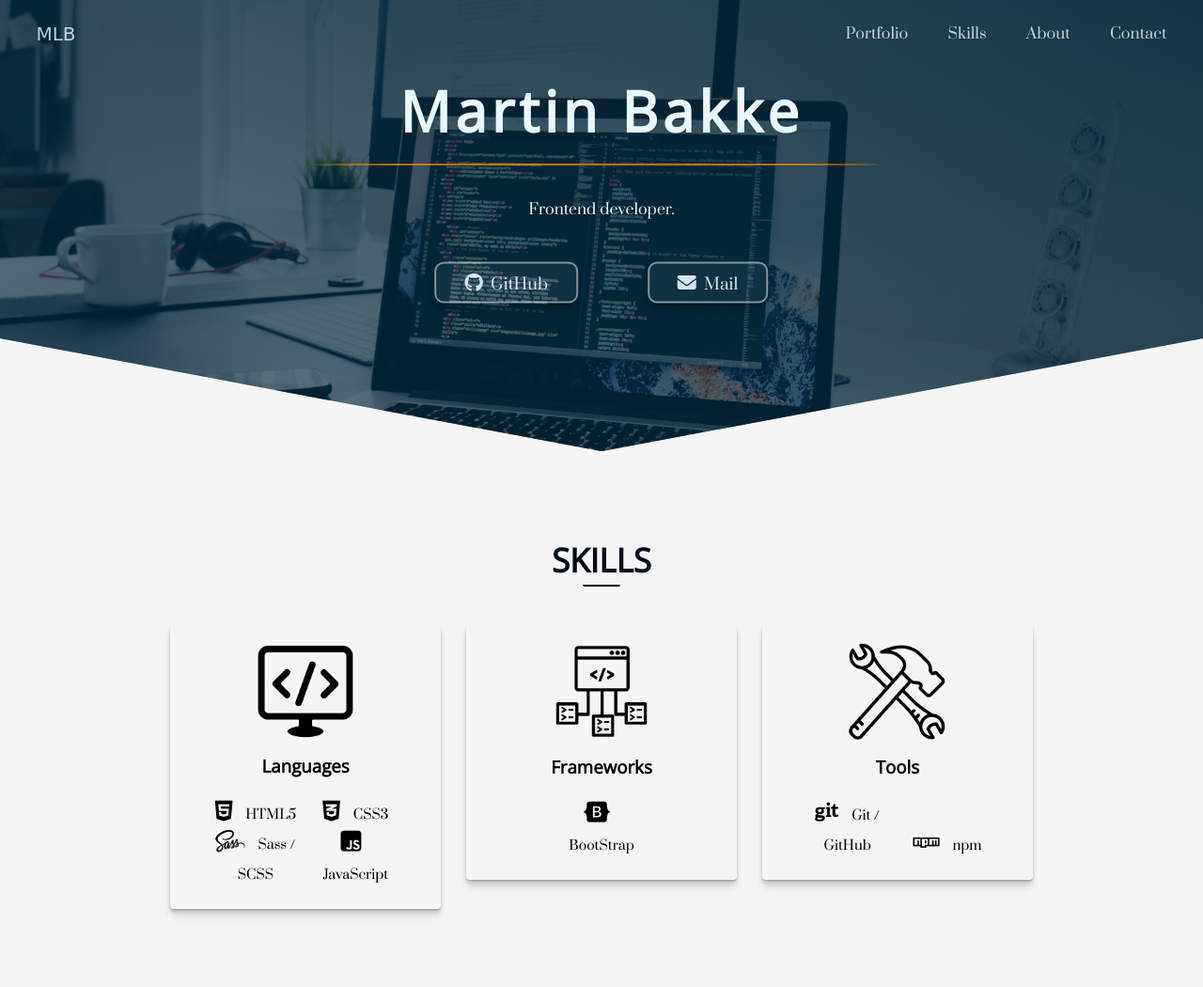
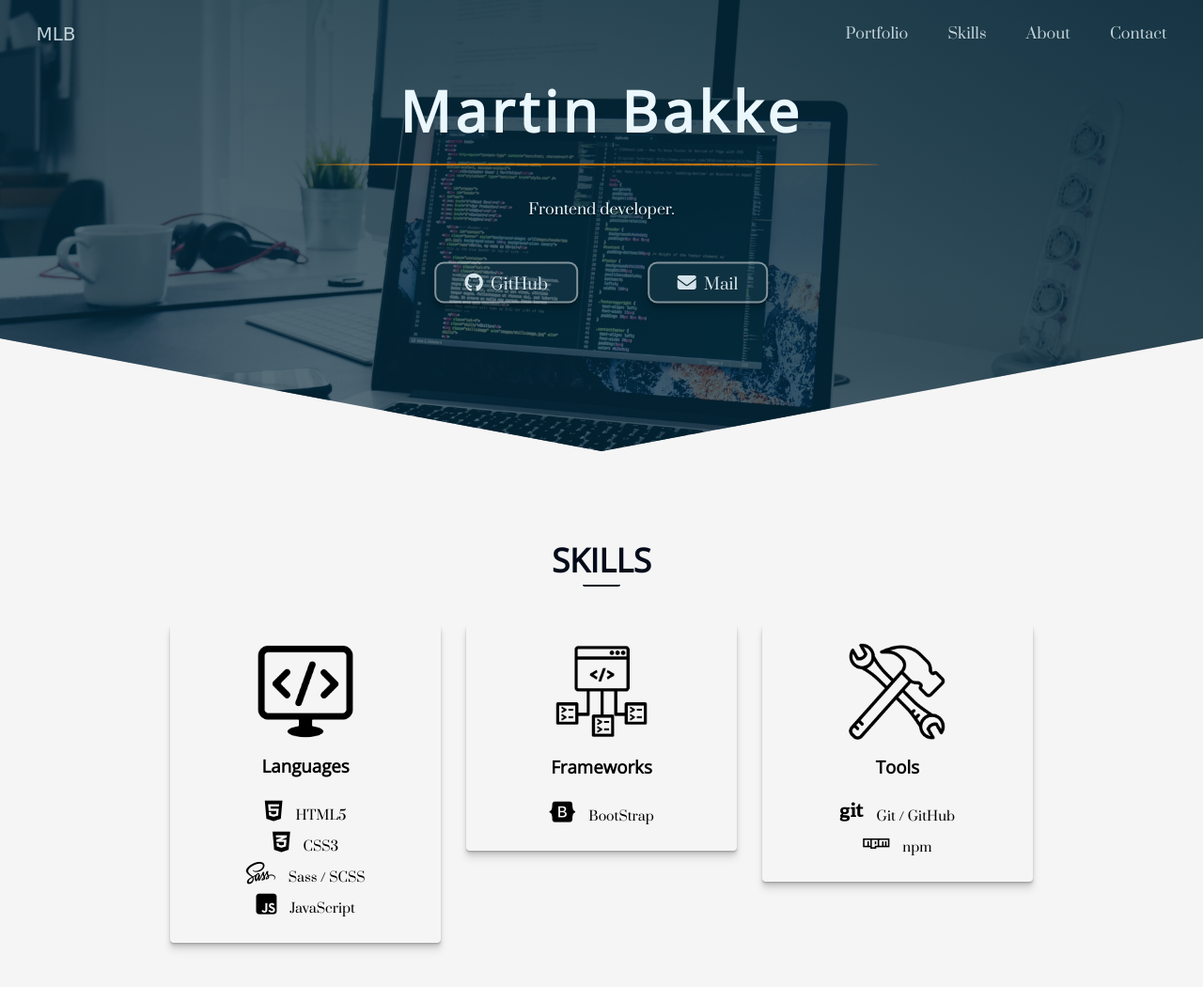
Before and after one commit to mlbakke/arrow-portfolio-site, a website: page index.html in a window 1280 px wide. Shown: the top 1050 px of the page at 94% size. Drawn offline with nearby package versions, Linux system fonts and the light colour scheme; files that its build step writes are made by us from their sources; a web font is replaced by a local one.

Commit message:
changed each skill to be on new line

```diff
--- a/sass/components/_skills-box.scss
+++ b/sass/components/_skills-box.scss
@@ -25,15 +25,12 @@
     }
 
     &__skill {
-        display: inline-block;
-        width: 45%;
         &--icon {
             margin-right: 1rem;
             font-size: 2.5rem;
         }
         &--text {
             font-size: 1.4rem;
-            vertical-align: top;
         }
     }
 }
```
